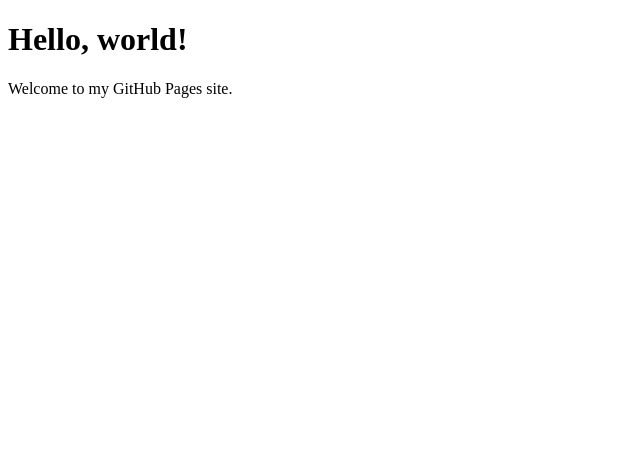
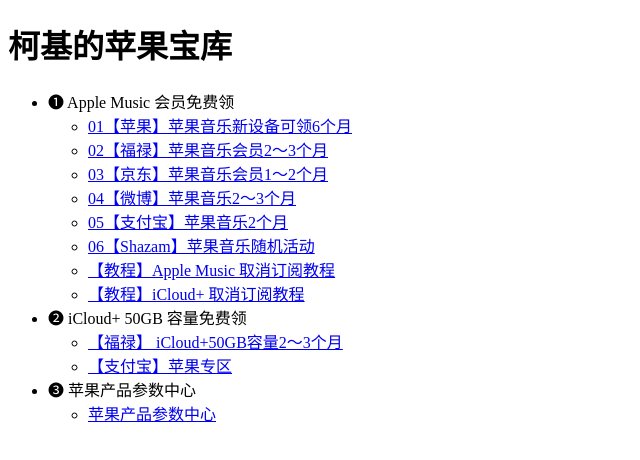
Before and after one commit to mysteriousCorgi/mysteriouscorgi.github.io, a plain HTML site: page index.html in a window 1280 px wide. Shown: the whole page, without its empty margins (0-640 px from the left). Drawn offline with Linux system fonts and the light colour scheme.

Commit message:
Update index.html

```diff
--- a/index.html
+++ b/index.html
@@ -1,12 +1,43 @@
 <!DOCTYPE html>
-<html lang="en">
+<html lang="zh-CN">
 <head>
     <meta charset="UTF-8">
     <meta name="viewport" content="width=device-width, initial-scale=1.0">
-    <title>My GitHub Pages Site</title>
+    <title>柯基的苹果宝库</title>
+    <link rel="stylesheet" href="index.css">
 </head>
 <body>
-    <h1>Hello, world!</h1>
-    <p>Welcome to my GitHub Pages site.</p>
+    <div class="container">
+        <h1>柯基的苹果宝库</h1>
+        <ul class="menu">
+            <li class="menu-item">
+                <span>❶ Apple Music 会员免费领</span>
+                <ul class="submenu">
+                    <li><a href="https://offers.applemusic.apple/zh-cn/six-month-offer-devices?itscg=10000&itsct=six_medusa_select" target="_blank">01【苹果】苹果音乐新设备可领6个月</a></li>
+                    <li><a href="https://applemusic.qsios.cn/yun/#/bgm/63cy" target="_blank">02【福禄】苹果音乐会员2～3个月</a></li>
+                    <li><a href="https://prodev.m.jd.com/mall/active/AfFrskdhmXy2QfGt3Yb3wVHKdva/index.html?_ts=1668168848989&utm_source=iosapp&utm_medium=appshare&utm_campaign=t_335139774&utm_term=CopyURL&ad_od=share&utm_user=plusmember&gx=RnFsw29RbzDcy9RP--txWmj_I6uQmlAmwRU-#/" target="_blank">03【京东】苹果音乐会员1～2个月</a></li>
+                    <li><a href="https://act.e.weibo.com/fe/index.html?activity_id=aW3BzMbVKOjqGRgL&F=sixin_AppleMusic" target="_blank">04【微博】苹果音乐2～3个月</a></li>
+                    <li><a href="https://mp.weixin.qq.com/s?__biz=MzkyMjYyMzY3NA==&mid=2247483814&idx=1&sn=79b43627f952f1a14752d9df6c27a853&chksm=c1f0ca73f687436548b3e3cc6ed4bed14e2ee12ebebfbefc96f1d2e0b5f13161224b771320b9#rd" target="_blank">05【支付宝】苹果音乐2个月</a></li>
+                    <li><a href="https://mp.weixin.qq.com/s?__biz=MzkyMjYyMzY3NA==&mid=2247483823&idx=1&sn=b3b62dd70ad54720b2f288c5bb11373a&chksm=c1f0ca7af687436c8df4c74292eab3737d93d170a3fd6b5ca85e773b2c6099c0618c29b78c2d#rd" target="_blank">06【Shazam】苹果音乐随机活动</a></li>
+                    <li><a href="https://mp.weixin.qq.com/s?__biz=MzkyMjYyMzY3NA==&mid=2247483829&idx=1&sn=10009617770fe7c980c8785ee757df2a&chksm=c1f0ca60f6874376e35ed82c66fc621ff32d10613582dbf7df7f247aa2be2ddcbd3891f913bb#rd" target="_blank">【教程】Apple Music 取消订阅教程</a></li>
+                    <li><a href="https://mp.weixin.qq.com/s?__biz=MzkyMjYyMzY3NA==&mid=2247483834&idx=1&sn=b7aeb1252fc749652b3c19d0125b1f74&chksm=c1f0ca6ff6874379724e906eca85a73d9e97c0bd9474d4225e5692b77ba72c1f2aecb500f592#rd" target="_blank">【教程】iCloud+ 取消订阅教程</a></li>
+                </ul>
+            </li>
+            <li class="menu-item">
+                <span>❷ iCloud+ 50GB 容量免费领</span>
+                <ul class="submenu">
+                    <li><a href="http://icloud.qsios.com/yun/#/ilink/cy63" target="_blank">【福禄】 iCloud+50GB容量2～3个月</a></li>
+                    <li><a href="#" target="_blank">【支付宝】苹果专区</a></li>
+                </ul>
+            </li>
+            <li class="menu-item">
+                <span>❸ 苹果产品参数中心</span>
+                <ul class="submenu">
+                    <li><a href="https://hubweb.cn/" target="_blank">苹果产品参数中心</a></li>
+                </ul>
+            </li>
+        </ul>
+    </div>
+    <script src="index.js"></script>
 </body>
 </html>
```
